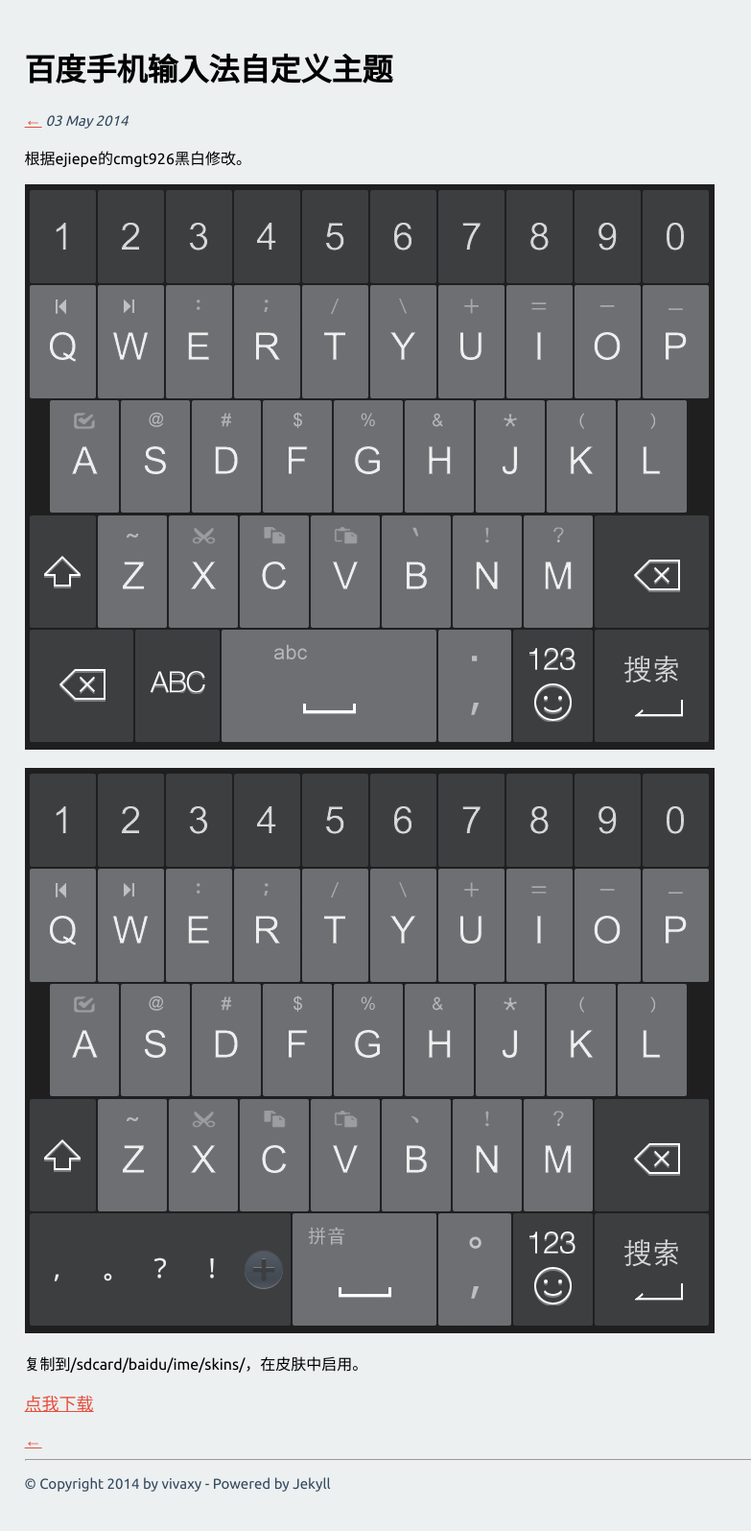
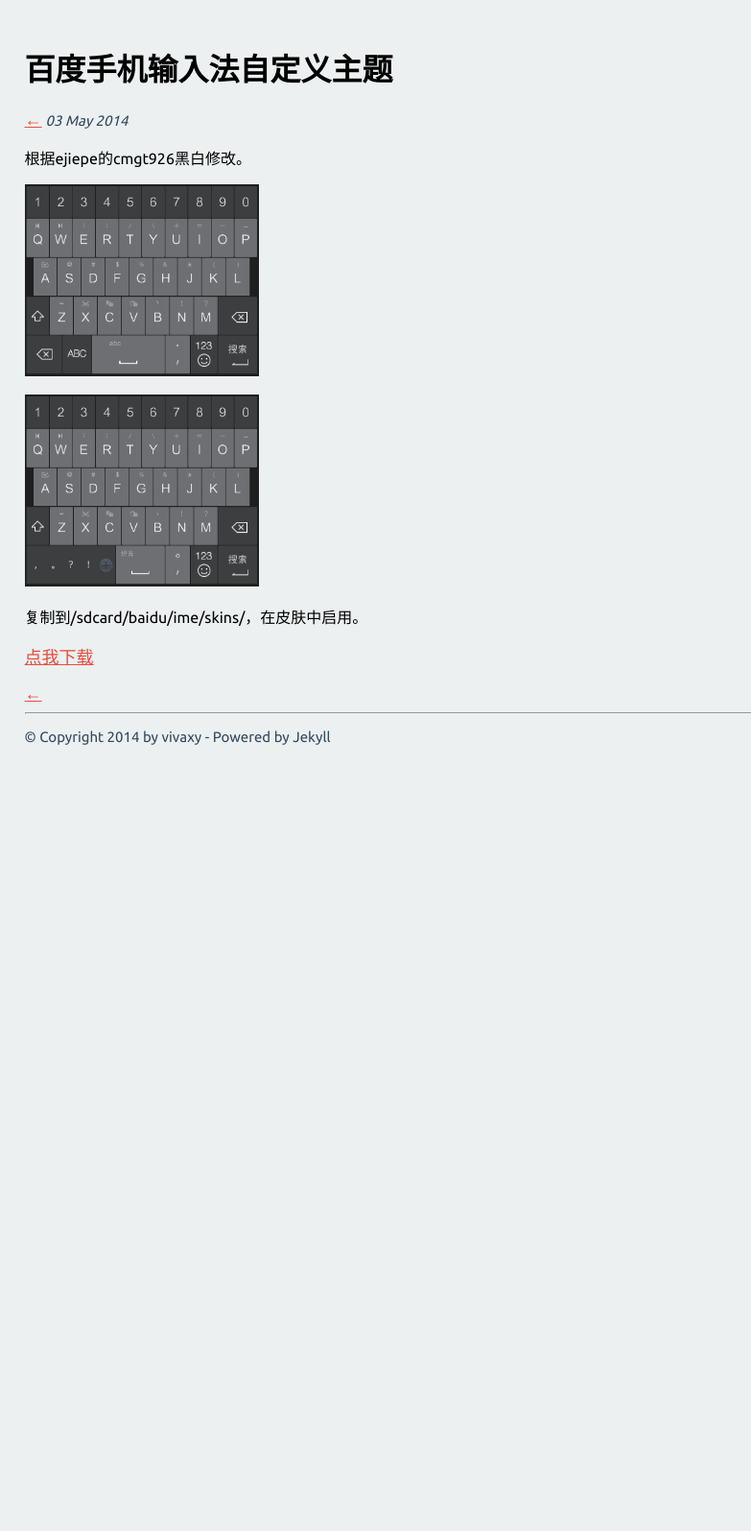
Before and after one commit to vivaxyblog/vivaxyblog.github.io, a Jekyll site: the page built from _posts/2014-05-03-baidu-input-custom-theme.md, in a window 1280 px wide. Shown: the whole page at 96% size, without its empty margins (0-783 px from the left). Built offline with Jekyll 4.4.1, drawn with Linux system fonts in a browser that asks for light colours; after the commit the page ends 900 px from its top, so only the background shows below that.

Commit message:
img style

```diff
--- a/_posts/2014-05-03-baidu-input-custom-theme.md
+++ b/_posts/2014-05-03-baidu-input-custom-theme.md
@@ -5,14 +5,12 @@
 
 根据ejiepe的cmgt926黑白修改。
 
-![][1]
+<img style="height:200px;" src="/img/2014-05-03-baidu-input-custom-theme-1.jpg" />
 
-![][2]
+<img style="height:200px;" src="/img/2014-05-03-baidu-input-custom-theme-2.jpg" />
 
 复制到/sdcard/baidu/ime/skins/，在皮肤中启用。
 
-[点我下载][3]
+[点我下载][1]
 
-  [1]: http://vivaxy.tk/img/2014-05-03-baidu-input-custom-theme-1.jpg
-  [2]: http://vivaxy.tk/img/2014-05-03-baidu-input-custom-theme-2.jpg
-  [3]: http://pan.baidu.com/s/1qWNOQ5m
+  [1]: http://pan.baidu.com/s/1qWNOQ5m
```
